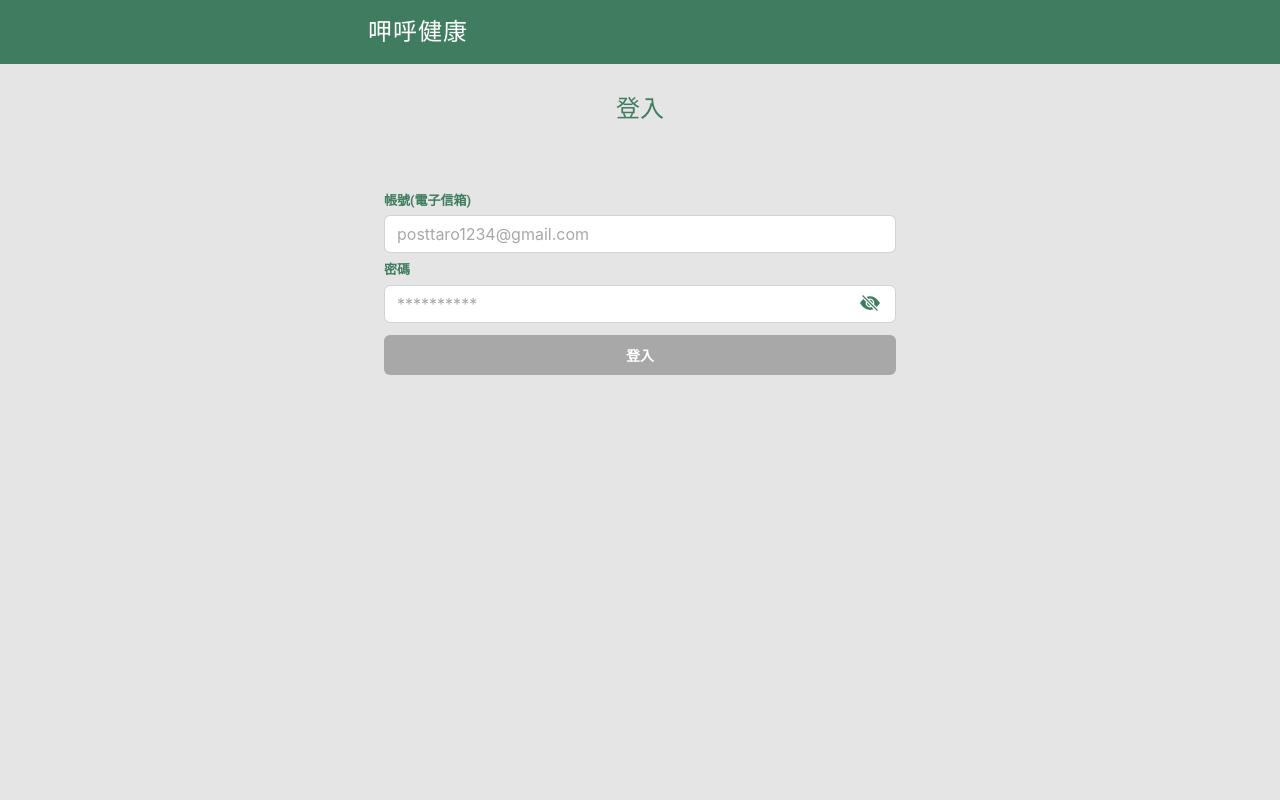
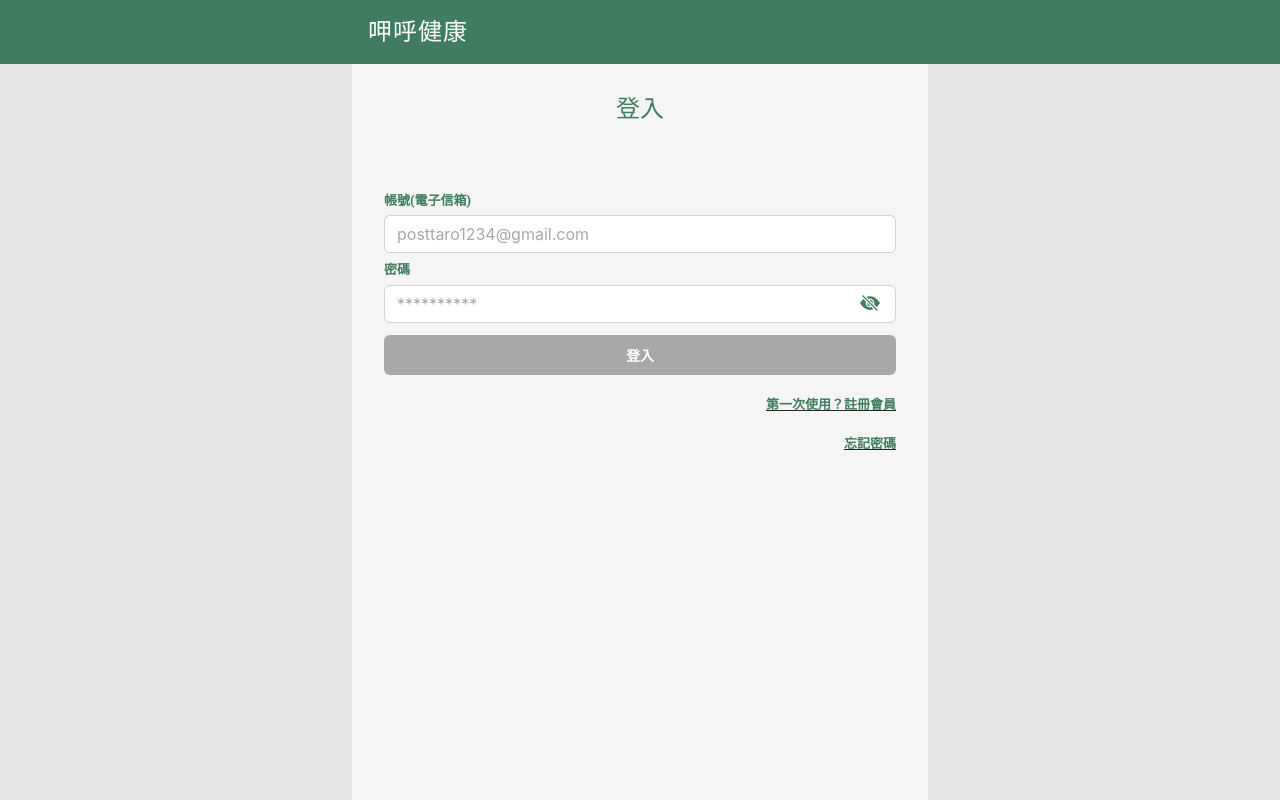
Before and after one commit to yachen168/Healthy-Eating, a Vue app: page /login in a window 1280 px wide. Built offline with nearby package versions, Linux system fonts and the light colour scheme.

Commit message:
feat loginpage member-application區完成

```diff
--- a/src/App.vue
+++ b/src/App.vue
@@ -7,6 +7,8 @@
 <style lang="scss">
 #app {
   max-width: 576px;
+  min-height: 100vh;
+  background-color: #f5f5f5;
   margin: 0 auto;
 }
 </style>
--- a/src/views/Login.vue
+++ b/src/views/Login.vue
@@ -21,6 +21,12 @@
         class="login-button"
         buttonStyle="primary"
       ></BaseButton>
+      <p class="member-application">
+        <a href="##">第一次使用？註冊會員</a>
+      </p>
+      <p class="member-application">
+        <a href="##">忘記密碼</a>
+      </p>
     </section>
   </div>
 </template>
@@ -56,4 +62,18 @@ export default {
 .login-button {
   margin-top: 12px;
 }
+
+.member-application {
+  text-align: right;
+  font-family: Roboto;
+  font-style: normal;
+  font-weight: bold;
+  font-size: 13px;
+  margin-top: 20px;
+  text-decoration: underline;
+  & a {
+    color: #407d60;
+    text-decoration: none;
+  }
+}
 </style>
```
